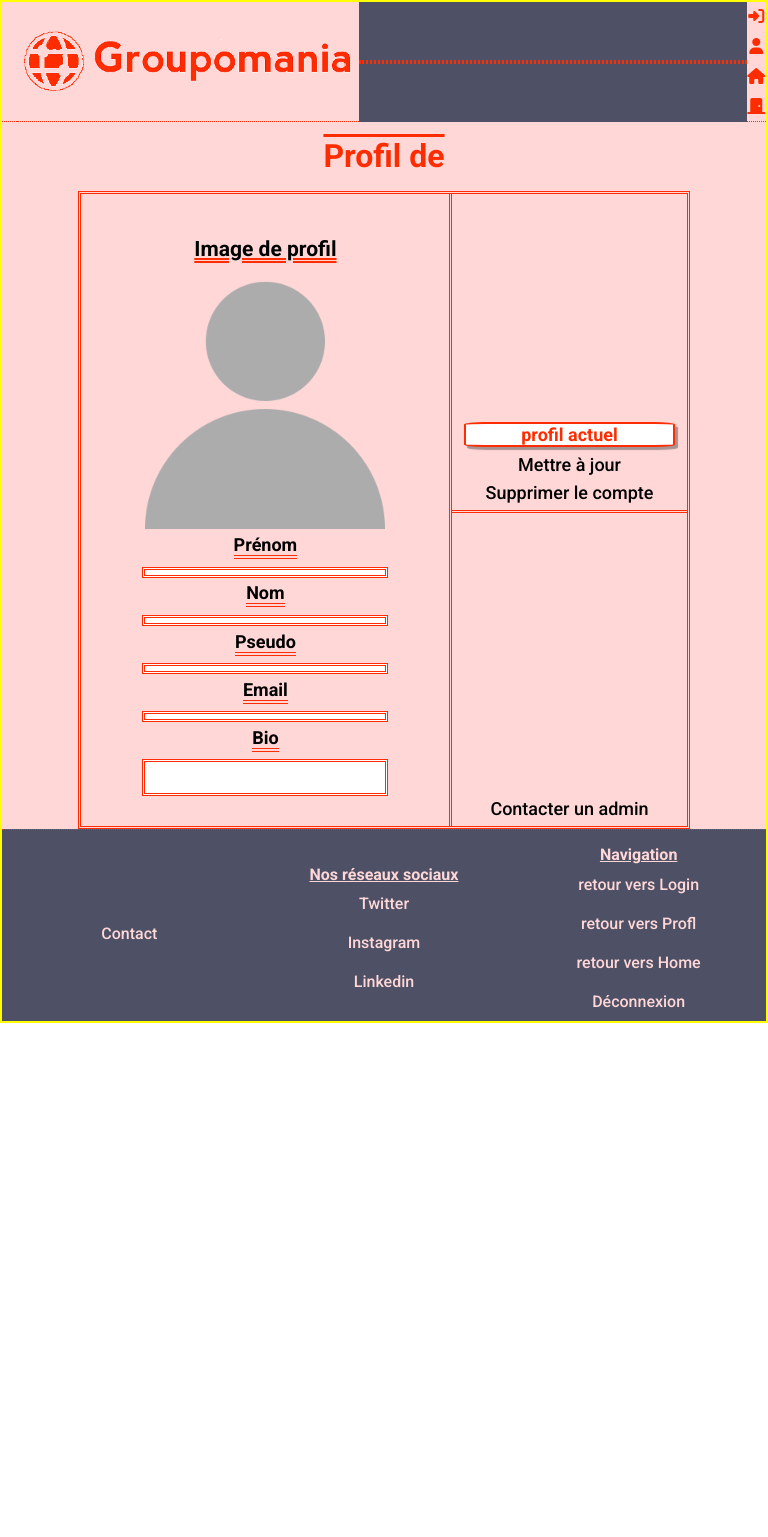
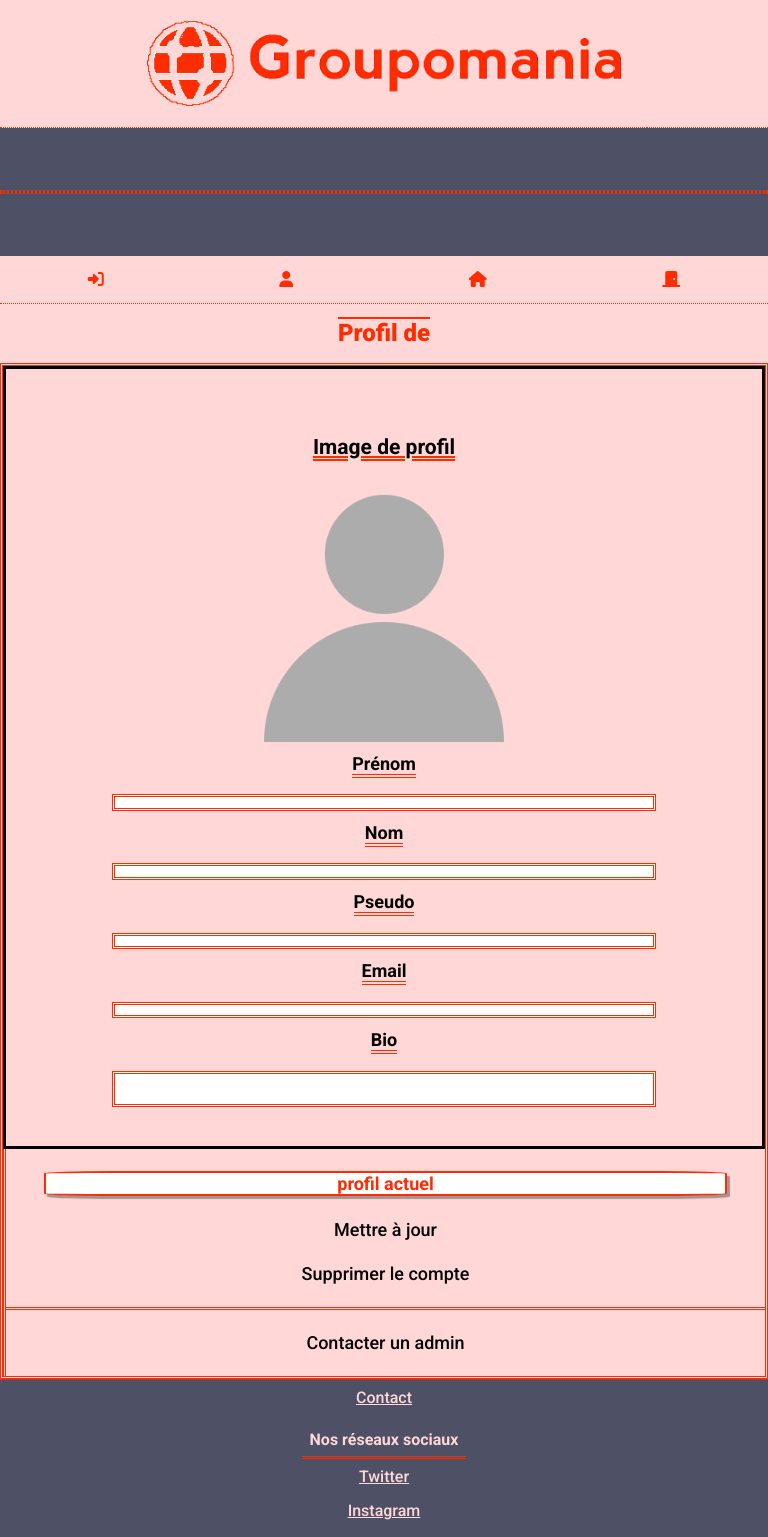
Before and after one commit to zakaria-69/Groupomania_cree_un_reseau_social_d_entreprise, a React (Create React App) app in the folder frontend/: page /profil in a window 768 px wide. Shown: the top 1537 px of the page. Before the commit the page ends 1023 px from the top, so only its background shows below. Built offline with nearby package versions, Linux system fonts and the light colour scheme; no server answers; sample sign-in values are in the browser's storage.

Commit message:
media queries

```diff
--- a/frontend/src/styles/footer.css
+++ b/frontend/src/styles/footer.css
@@ -62,3 +62,74 @@ footer h4 {
     object-fit: cover;
 
 }
+
+/*queries tablette*/
+
+@media screen and (min-width: 768px) and (max-width: 992px) {
+
+
+
+    footer{
+        display: flex;
+        flex-direction: column;
+    }
+
+    footer ul{
+        margin: 1% auto;
+
+    }
+
+    footer h4{
+        padding: 1%;
+        text-decoration: none;
+        border-bottom: double #FD2D01 3px;
+    }
+
+    footer li{
+        text-decoration: underline #FFD7D7;
+        padding: 0;
+    }
+
+    footer a:active{
+        color: #FFD7D7;
+    }
+
+    .footer-reseaux li,.footer-nav li {
+        padding: 0;
+    }
+
+}
+
+/*queries smartphone*/
+
+@media screen and (max-width: 768px) {
+    footer{
+        display: flex;
+        flex-direction: column;
+    }
+
+    footer ul{
+        margin: 1% auto;
+        width: 100%;
+
+    }
+
+    footer h4{
+        border-bottom: double #FD2D01 3px;
+        padding: 1%;
+        text-decoration: none;
+    }
+
+    .footer-reseaux li,.footer-nav li {
+        padding: 0;
+        margin: 1%;
+    }
+
+    footer li{
+        margin: 0;
+    }
+
+    footer a:active{
+        color: #FFD7D7;
+    }
+}
--- a/frontend/src/styles/home.css
+++ b/frontend/src/styles/home.css
@@ -3,7 +3,6 @@
 ● Tertiaire : #4E5166*/
 
 .posts-flow-container{
-    border: solid red 2px;
     width: 100%;
     display: flex;
     justify-content: center;
@@ -13,7 +12,6 @@
 }
 
 .posts-flow-subcontainer{
-    border: solid black 2px;
     width: 80%;
     display: flex;
     align-items: center;
@@ -29,7 +27,6 @@ textarea{
 }
 
 .posts-flow-display{
-    border: solid green 2px;
     width: 80%;
 
 }
@@ -183,7 +180,7 @@ textarea{
 /*Gestion body Card*/
 
 .body-card{
-    height: 15rem;
+    height: 22rem;
     width: 80%;
     margin: 2% auto;
     border: double #FD2D01 3px;
@@ -558,3 +555,37 @@ min-width: 70%;
     background-color: #fff;
 
 }
+
+
+/*queries tablette*/
+
+@media screen and (min-width: 768px) and (max-width: 992px) {
+
+.posts-flow-display{
+    width: 100%;
+}
+
+}
+
+/*queries smartphone*/
+
+@media screen and (max-width: 768px) {
+    .posts-flow-subcontainer{
+        width: 100%;
+    }
+
+    .posts-flow-display{
+        width: 100%;
+    }
+
+
+    .body-card{
+        height: 15rem;
+        width: 100%;
+    }
+    .post-imageUrl{
+        height: 100%;
+        width: 100%;
+    }
+
+}
--- a/frontend/src/styles/login.css
+++ b/frontend/src/styles/login.css
@@ -8,7 +8,6 @@
 html {
     margin: 0;
     padding: 0%;
-    border: solid yellow 2px;
 }
 
 body {
@@ -177,8 +176,19 @@ form {
 
 /*queries tablette*/
 
-@media screen and (min-width: 768px) and (max-width: 992px) {}
+@media screen and (min-width: 768px) and (max-width: 992px) {
+    .connection-form{
+        margin: 3% auto;
+        width: 80%;
+    }
+
+}
 
 /*queries smartphone*/
 
-@media screen and (max-width: 768px) {}
+@media screen and (max-width: 768px) {
+    .connection-form{
+        margin: 3% auto;
+        width: 100%;
+    }
+}
--- a/frontend/src/styles/navbar.css
+++ b/frontend/src/styles/navbar.css
@@ -13,13 +13,17 @@
 .logo {
     height: 120px;
     display: flex;
+    justify-content: center;
     align-items: center;
     background-color: #FFD7D7;
-    padding: 0 2%;
     border-bottom: dotted #FD2D01 1px;
 
 
 }
+.logo-container{
+    margin: 0 auto;
+    width: 100%;
+ }
 
 .login-nav {
     width: 5%;
@@ -69,3 +73,85 @@
 .fa-solid:active {
     color: #4E5166;
 }
+
+/*queries tablette*/
+
+@media screen and (min-width: 768px) and (max-width: 992px) {
+
+    .nav-container{
+        display: flex;
+        flex-direction: column;
+    }
+
+    .login-nav{
+        width: 100%;
+        display: flex;
+        flex-direction: row;
+        height: 3rem;
+    }
+
+    .orange-groupo-nav{
+        margin: 0 auto;
+
+    }
+
+    .logo-container{
+       margin: 0 auto;
+       width: 100%;
+    }
+    .logo{
+        height: 8rem;
+    }
+
+    .logo img{
+        width: 90%;
+        height: auto;
+    }
+
+    .nav-container{
+        height: 19rem;
+    }
+
+
+
+}
+
+/*queries smartphone*/
+
+@media screen and (max-width: 768px) {
+    .nav-container{
+        display: flex;
+        flex-direction: column;
+    }
+
+    .login-nav{
+        width: 100%;
+        display: flex;
+        flex-direction: row;
+        height: 3rem;
+    }
+
+    .orange-groupo-nav{
+        margin: 0 auto;
+
+    }
+
+    .logo-container{
+       margin: 0 auto;
+       width: 100%;
+    }
+    .logo{
+        height: 8rem;
+    }
+
+    .nav-container{
+        height: 19rem;
+    }
+
+    .logo img{
+        width: 90%;
+        height: auto;
+    }
+
+
+}
--- a/frontend/src/styles/profil.css
+++ b/frontend/src/styles/profil.css
@@ -349,3 +349,49 @@ li.active-btn:active {
     text-decoration: underline #FD2D01;
     font-size: 1.3rem;
 }
+
+
+/*queries tablette*/
+
+@media screen and (min-width: 768px) and (max-width: 992px) {
+
+    .full-card{
+        display: flex;
+        flex-direction: column;
+    }
+    .left-card{
+        width: 100%;
+    }
+
+    .right-card{
+        width: 100%;
+
+    }
+}
+
+/*queries smartphone*/
+
+@media screen and (max-width: 768px) {
+
+    .full-card{
+        display: flex;
+        flex-direction: column;
+        width: 100%;
+    }
+
+    .profil-container h1{
+        width: 100%;
+        font-size: x-large;
+        text-align: center;
+        font-weight: 900;
+    }
+    .left-card{
+        width: 100%;
+        border: solid black 3px;
+
+    }
+
+    .right-card{
+        width: 100%;
+    }
+}
```
